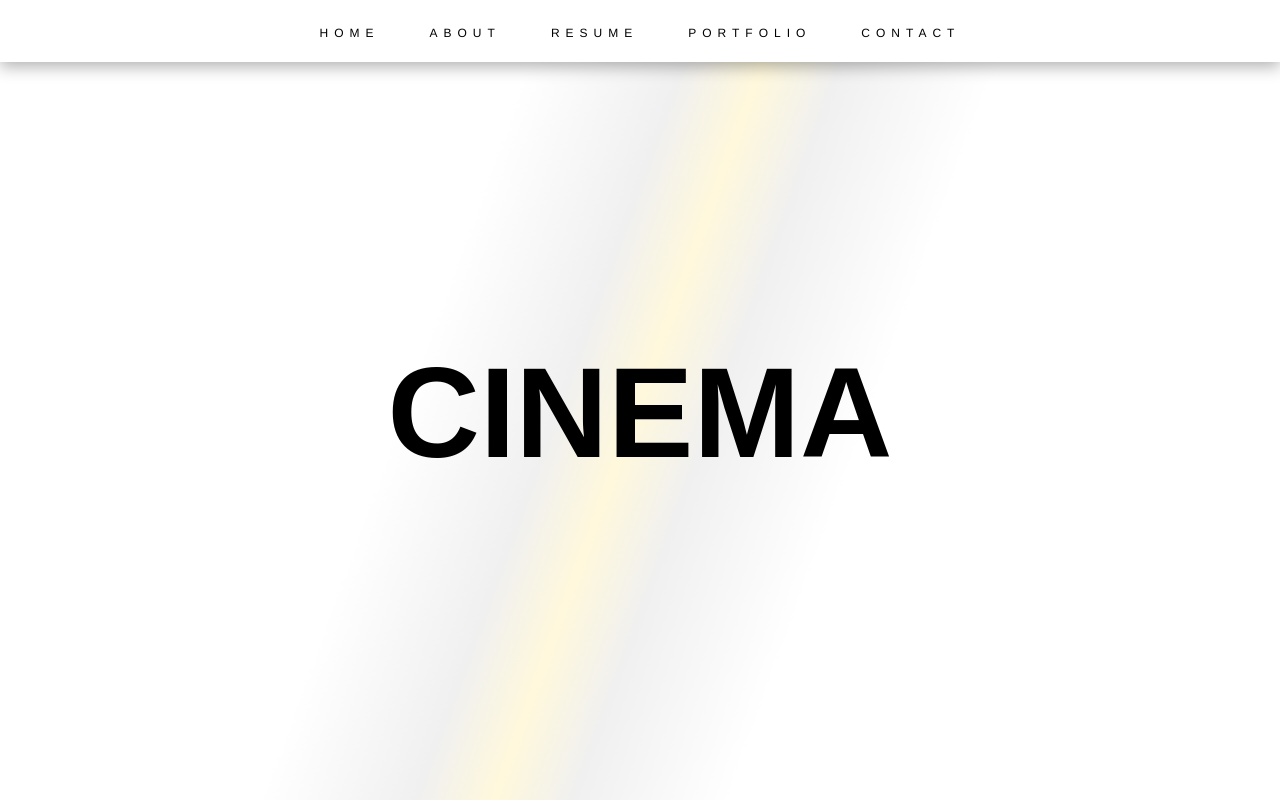
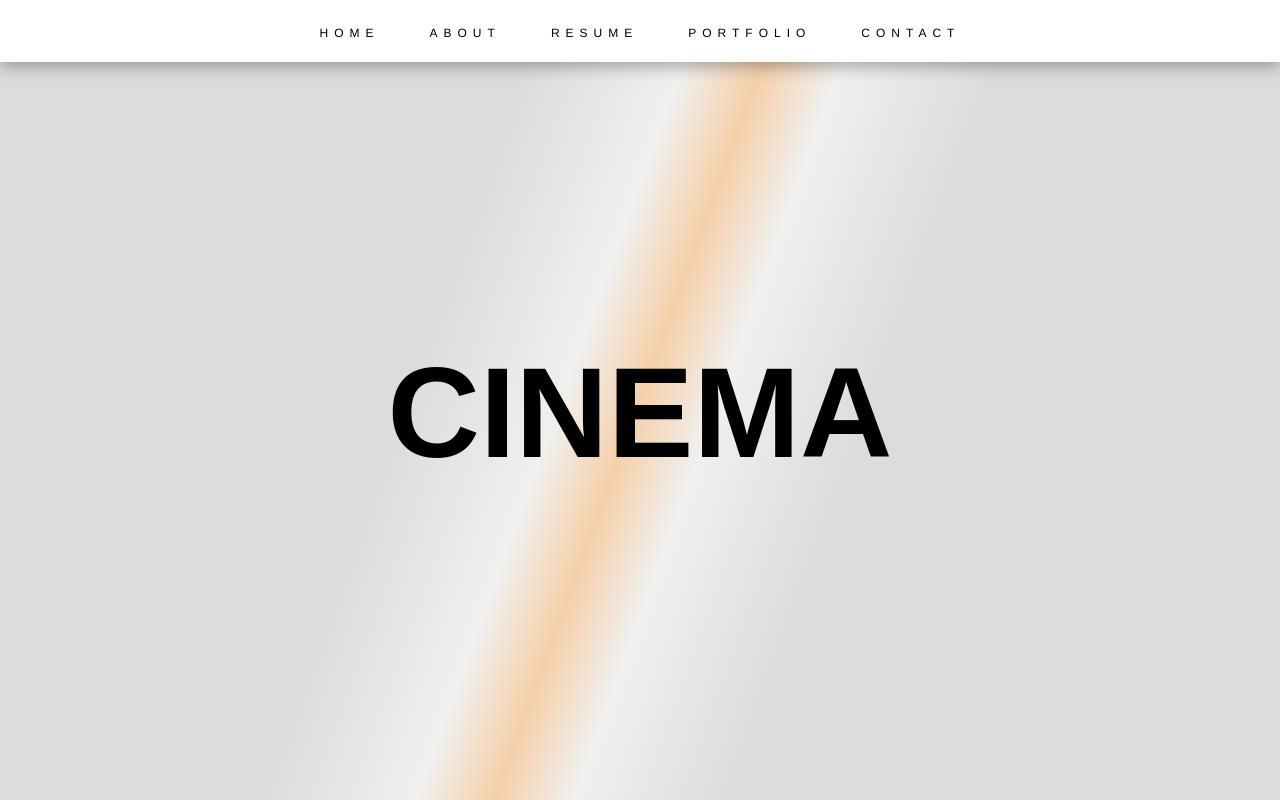
Before and after one commit to BaBaBunny/personal-website, a React (Vite) app in the folder personal-website/: page / in a window 1280 px wide. Shown: the top 800 px of the page. Built offline with nearby package versions, Linux system fonts and the light colour scheme.

Commit message:
darker shimmer

```diff
--- a/personal-website/src/index.css
+++ b/personal-website/src/index.css
@@ -10,12 +10,12 @@ body {
   font-family: 'Open Sans', sans-serif;
 
   background: linear-gradient(
-    110deg,       /* Diagonal Angle */
-    #ffffff 35%,  /* Pure White (Wide Gap) */
-    #f0f0f0 45%,  /* Very Light Grey (Soft Edge) */
-    #fff8dc 50%,  /* "Cornsilk" (The Pale Yellow Shimmer) */
-    #f0f0f0 55%,  /* Very Light Grey (Soft Edge) */
-    #ffffff 65%   /* Pure White (Wide Gap) */
+    110deg,
+    #dcdcdc 35%,  /* Darker Grey */
+    #f0f0f0 45%,  /* Light Grey */
+    #f5d0a9 50%,  /* Darker Champagne/Gold (More visible) */
+    #f0f0f0 55%,  /* Light Grey */
+    #dcdcdc 65%   /* Darker Grey */
   );
 
   background-size: 500% 100%;
```
